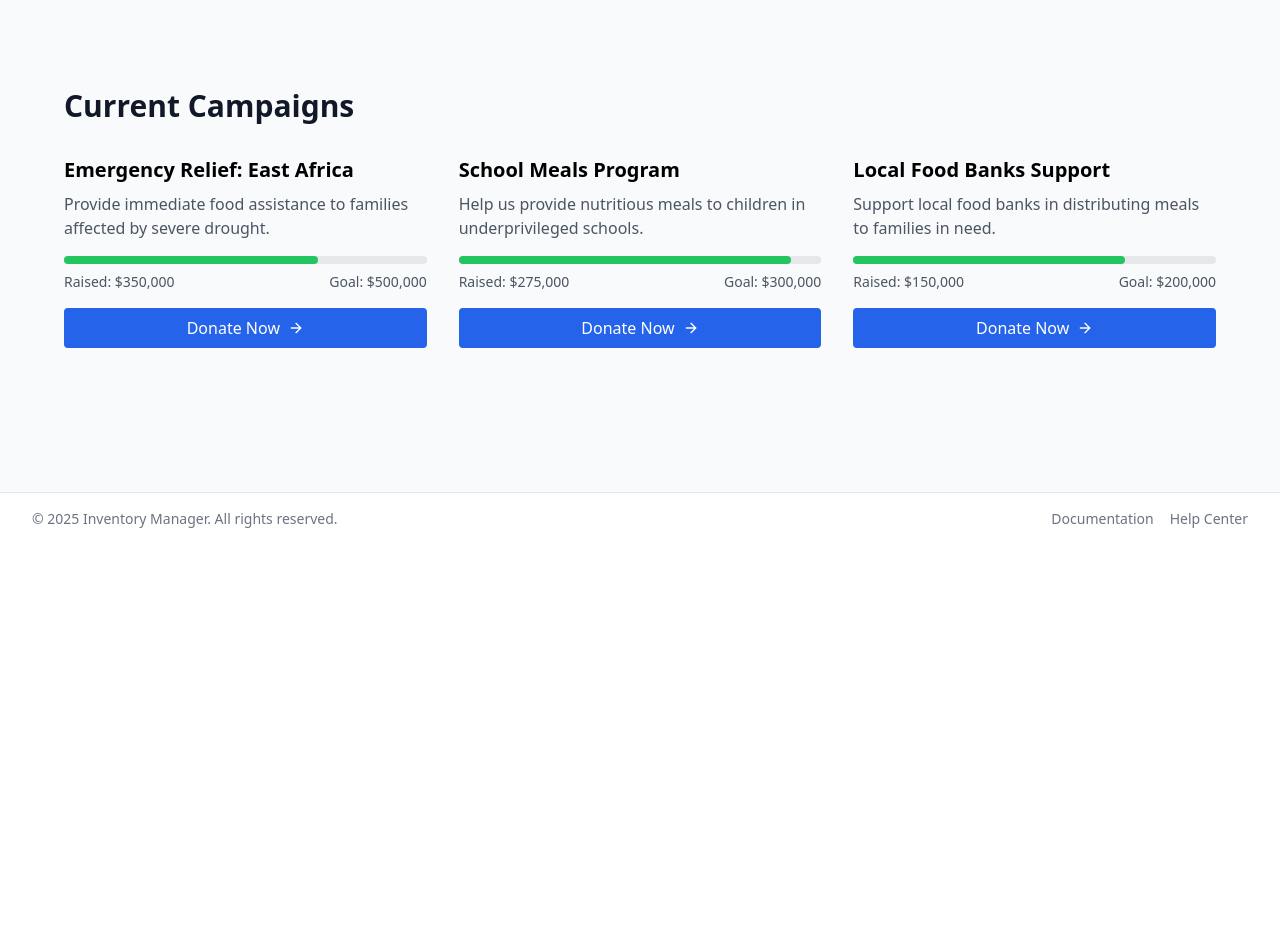
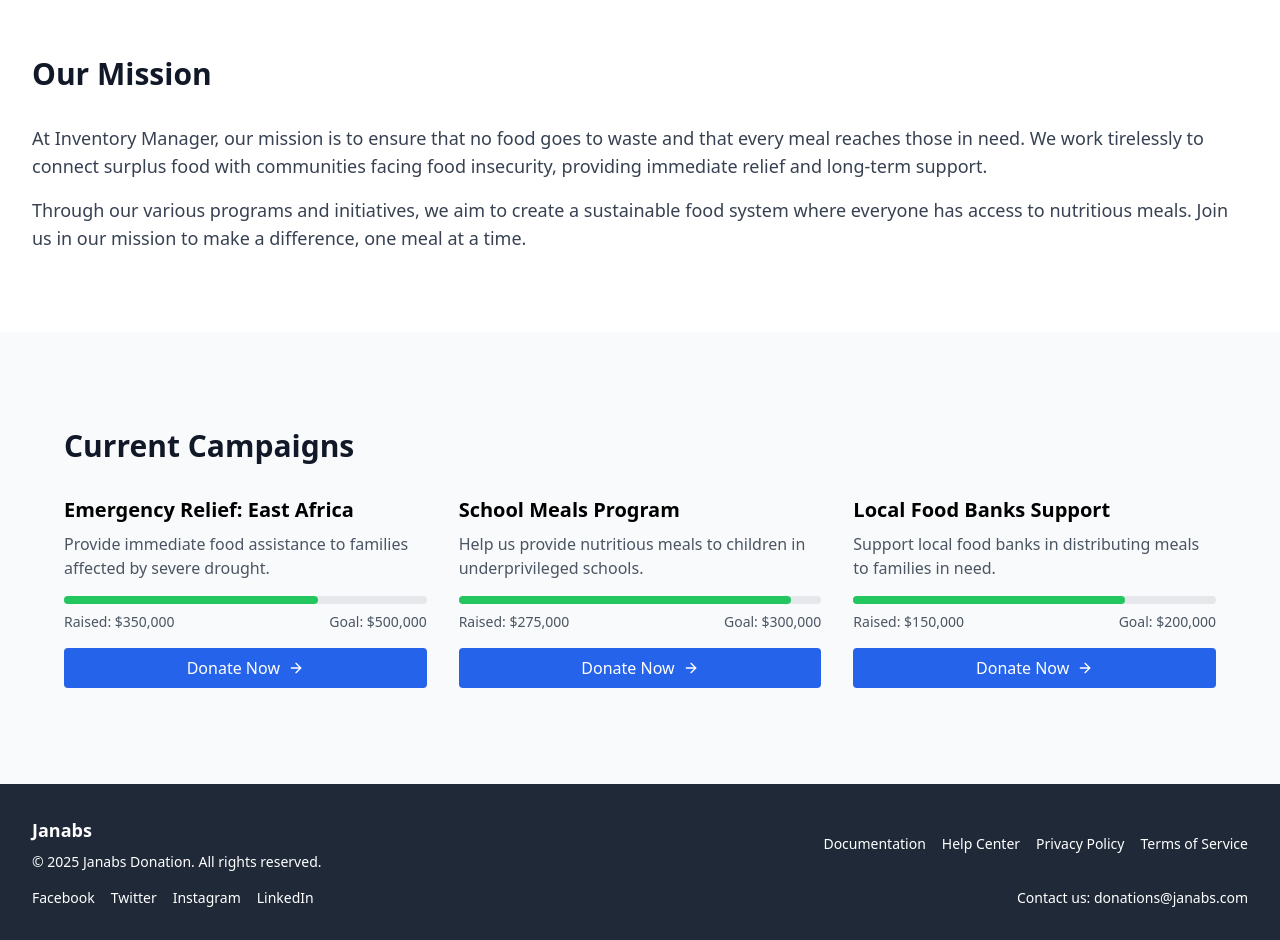
Before and after one commit to P47Parzival/Thinkbiz-heckathon-, a React (Vite) app: page / in a window 1280 px wide. Shown: the part 460-1400 px from the top of the page. Before the commit the page ends 1005 px from the top, so only its background shows below. Built offline with nearby package versions, Linux system fonts and the light colour scheme.

Commit message:
Update App.jsx

```diff
--- a/src/App.jsx
+++ b/src/App.jsx
@@ -19,7 +19,7 @@ const Dashboard = () => {
           <div className="flex justify-between items-center">
             <div className="flex items-center">
               <Package className="h-8 w-8 text-blue-600" />
-              <h1 className="ml-2 text-2xl font-bold text-gray-900">Inventory Manager</h1>
+              <h1 className="ml-2 text-2xl font-bold text-gray-900">Janab Donations</h1>
             </div>
             <nav className="flex space-x-4">
               {['Dashboard', 'Inventory', 'Forecast', 'Donations', 'Settings'].map((item) => (
@@ -39,6 +39,19 @@ const Dashboard = () => {
         <div className="relative z-10 flex flex-col items-center justify-center h-full text-center text-white">
           <h1 className="text-4xl font-bold mb-4">"Give a Meal, change a life"</h1>
           <p className="text-xl">"If you can't feed a HUNDRED people, then just feed ONE"<br/> -Mother Teressa</p>
+        </div>
+      </section>
+
+      {/* Writing Section */}
+      <section className="bg-white py-16">
+        <div className="max-w-7xl mx-auto px-4 sm:px-6 lg:px-8">
+          <h2 className="text-3xl font-bold text-gray-900 mb-8">Our Mission</h2>
+          <p className="text-lg text-gray-700 mb-4">
+            At Inventory Manager, our mission is to ensure that no food goes to waste and that every meal reaches those in need. We work tirelessly to connect surplus food with communities facing food insecurity, providing immediate relief and long-term support.
+          </p>
+          <p className="text-lg text-gray-700 mb-4">
+            Through our various programs and initiatives, we aim to create a sustainable food system where everyone has access to nutritious meals. Join us in our mission to make a difference, one meal at a time.
+          </p>
         </div>
       </section>
 
@@ -97,13 +110,29 @@ const Dashboard = () => {
       </main>
 
       {/* Footer */}
-      <footer className="bg-white border-t mt-12">
-        <div className="max-w-7xl mx-auto px-4 sm:px-6 lg:px-8 py-4">
+      <footer className="bg-gray-800 text-white py-8">
+        <div className="max-w-7xl mx-auto px-4 sm:px-6 lg:px-8">
           <div className="flex justify-between items-center">
-            <p className="text-sm text-gray-500">© 2025 Inventory Manager. All rights reserved.</p>
+            <div>
+              <h3 className="text-lg font-bold mb-2">Janabs</h3>
+              <p className="text-sm">© 2025 Janabs Donation. All rights reserved.</p>
+            </div>
             <div className="flex space-x-4">
-              <a href="#" className="text-sm text-gray-500 hover:text-gray-700">Documentation</a>
-              <a href="#" className="text-sm text-gray-500 hover:text-gray-700">Help Center</a>
+              <a href="#" className="text-sm hover:text-gray-400">Documentation</a>
+              <a href="#" className="text-sm hover:text-gray-400">Help Center</a>
+              <a href="#" className="text-sm hover:text-gray-400">Privacy Policy</a>
+              <a href="#" className="text-sm hover:text-gray-400">Terms of Service</a>
+            </div>
+          </div>
+          <div className="mt-4 flex justify-between items-center">
+            <div className="flex space-x-4">
+              <a href="#" className="text-sm hover:text-gray-400">Facebook</a>
+              <a href="#" className="text-sm hover:text-gray-400">Twitter</a>
+              <a href="#" className="text-sm hover:text-gray-400">Instagram</a>
+              <a href="#" className="text-sm hover:text-gray-400">LinkedIn</a>
+            </div>
+            <div>
+              <p className="text-sm">Contact us: donations@janabs.com</p>
             </div>
           </div>
         </div>
```
